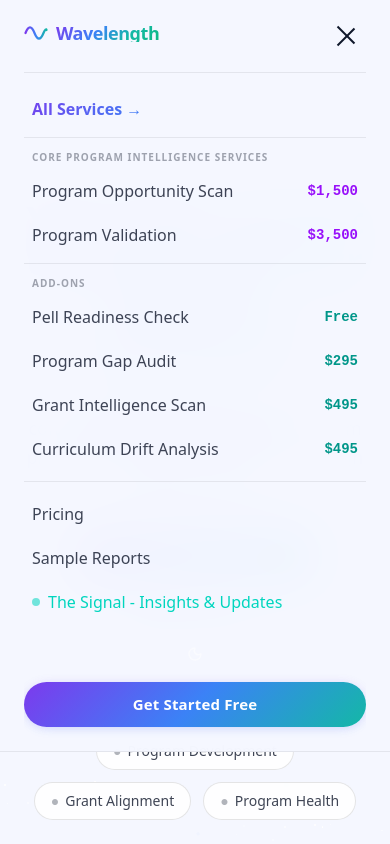
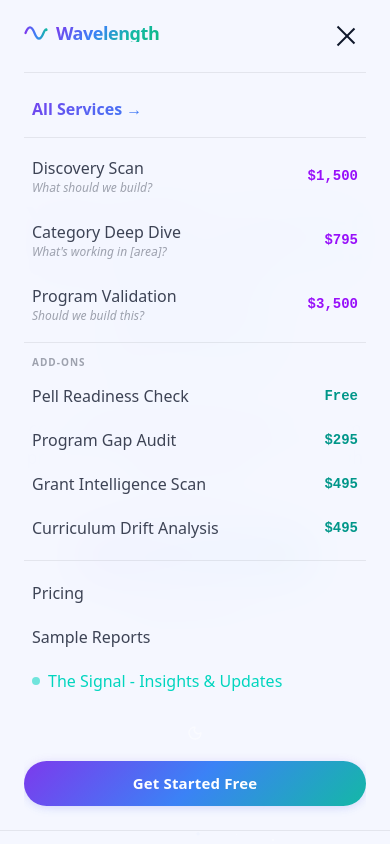
Before and after one commit to wspanic201/workforce-intelligence, a Next.js app: page / in a window 390 px wide. Both pictures are taken after a click on the button "Toggle menu". Shown: the top 844 px of the page. Built offline with nearby package versions, Linux system fonts and the light colour scheme.

Commit message:
Redesign services dropdown: question-based taglines + Category Deep Dive

```diff
--- a/components/cosmic/NavBar.tsx
+++ b/components/cosmic/NavBar.tsx
@@ -5,15 +5,16 @@ import Link from 'next/link';
 import { WavelengthMark } from './WavelengthLogo';
 import { ThemeToggle } from '@/components/ThemeToggle';
 
-const CORE = [
-  { label: 'Program Opportunity Scan', href: '/discover', price: '$1,500' },
-  { label: 'Program Validation',        href: '/validate', price: '$3,500' },
+const SERVICES = [
+  { label: 'Discovery Scan',      tagline: 'What should we build?',        href: '/discover',       price: '$1,500' },
+  { label: 'Category Deep Dive',  tagline: "What's working in [area]?",    href: '/category',       price: '$795'   },
+  { label: 'Program Validation',  tagline: 'Should we build this?',        href: '/validate',       price: '$3,500' },
 ];
 
 const ADDONS = [
-  { label: 'Pell Readiness Check',      href: '/pell',            price: 'Free'       },
-  { label: 'Program Gap Audit',         href: '/compliance-gap',  price: '$295'       },
-  { label: 'Grant Intelligence Scan',   href: '/grants',          price: '$495'       },
+  { label: 'Pell Readiness Check',      href: '/pell',            price: 'Free'    },
+  { label: 'Program Gap Audit',         href: '/compliance-gap',  price: '$295'    },
+  { label: 'Grant Intelligence Scan',   href: '/grants',          price: '$495'    },
   { label: 'Curriculum Drift Analysis', href: '/drift',           price: '$495'    },
 ];
 
@@ -96,17 +97,19 @@ export function NavBar() {
 
                   <div className="mx-3 my-2 border-t border-theme-subtle" />
 
-                  {/* Core Program Intelligence Services */}
-                  <p className="text-[10px] font-bold uppercase tracking-widest text-theme-muted px-4 pt-1 pb-1.5">Core Program Intelligence Services</p>
-                  {CORE.map((item) => (
+                  {/* Main services with question-based taglines */}
+                  {SERVICES.map((item) => (
                     <Link
                       key={item.href}
                       href={item.href}
                       onClick={() => setServicesOpen(false)}
-                      className="flex items-center justify-between px-4 py-2.5 mx-2 rounded-lg hover:bg-white/[0.05] transition-colors group"
+                      className="flex items-center justify-between px-4 py-3 mx-2 rounded-lg hover:bg-white/[0.05] transition-colors group"
                     >
-                      <span className="text-sm text-theme-secondary group-hover:text-theme-primary transition-colors">{item.label}</span>
-                      <span className="text-xs font-mono font-semibold text-purple-600 ml-3">{item.price}</span>
+                      <div className="flex flex-col">
+                        <span className="text-sm font-medium text-theme-secondary group-hover:text-theme-primary transition-colors">{item.label}</span>
+                        <span className="text-[11px] text-theme-muted italic">{item.tagline}</span>
+                      </div>
+                      <span className="text-xs font-mono font-semibold text-purple-600 ml-3 flex-shrink-0">{item.price}</span>
                     </Link>
                   ))}
 
@@ -119,9 +122,9 @@ export function NavBar() {
                       key={item.href}
                       href={item.href}
                       onClick={() => setServicesOpen(false)}
-                      className="flex items-center justify-between px-4 py-2.5 mx-2 rounded-lg hover:bg-white/[0.05] transition-colors group"
+                      className="flex items-center justify-between px-4 py-2 mx-2 rounded-lg hover:bg-white/[0.05] transition-colors group"
                     >
-                      <span className="text-sm text-theme-secondary group-hover:text-theme-primary transition-colors">{item.label}</span>
+                      <span className="text-[13px] text-theme-secondary group-hover:text-theme-primary transition-colors">{item.label}</span>
                       <span className="text-xs font-mono font-semibold text-teal-600 ml-3">{item.price}</span>
                     </Link>
                   ))}
@@ -173,12 +176,14 @@ export function NavBar() {
             </Link>
 
             <div className="border-t border-theme-subtle my-2" />
-            <p className="text-[10px] font-bold uppercase tracking-widest text-theme-muted px-2 pt-1 pb-0.5">Core Program Intelligence Services</p>
-            {CORE.map((item) => (
+            {SERVICES.map((item) => (
               <Link key={item.href} href={item.href} onClick={() => setMobileOpen(false)}
-                className="flex items-center justify-between text-base font-medium text-theme-secondary hover:text-theme-primary py-2 px-2 rounded-lg hover:bg-white/[0.05] transition-colors">
-                <span>{item.label}</span>
-                <span className="text-sm font-mono font-semibold text-purple-600">{item.price}</span>
+                className="flex items-center justify-between py-2.5 px-2 rounded-lg hover:bg-white/[0.05] transition-colors">
+                <div className="flex flex-col">
+                  <span className="text-base font-medium text-theme-secondary">{item.label}</span>
+                  <span className="text-xs text-theme-muted italic">{item.tagline}</span>
+                </div>
+                <span className="text-sm font-mono font-semibold text-purple-600 ml-3 flex-shrink-0">{item.price}</span>
               </Link>
             ))}
 
```
